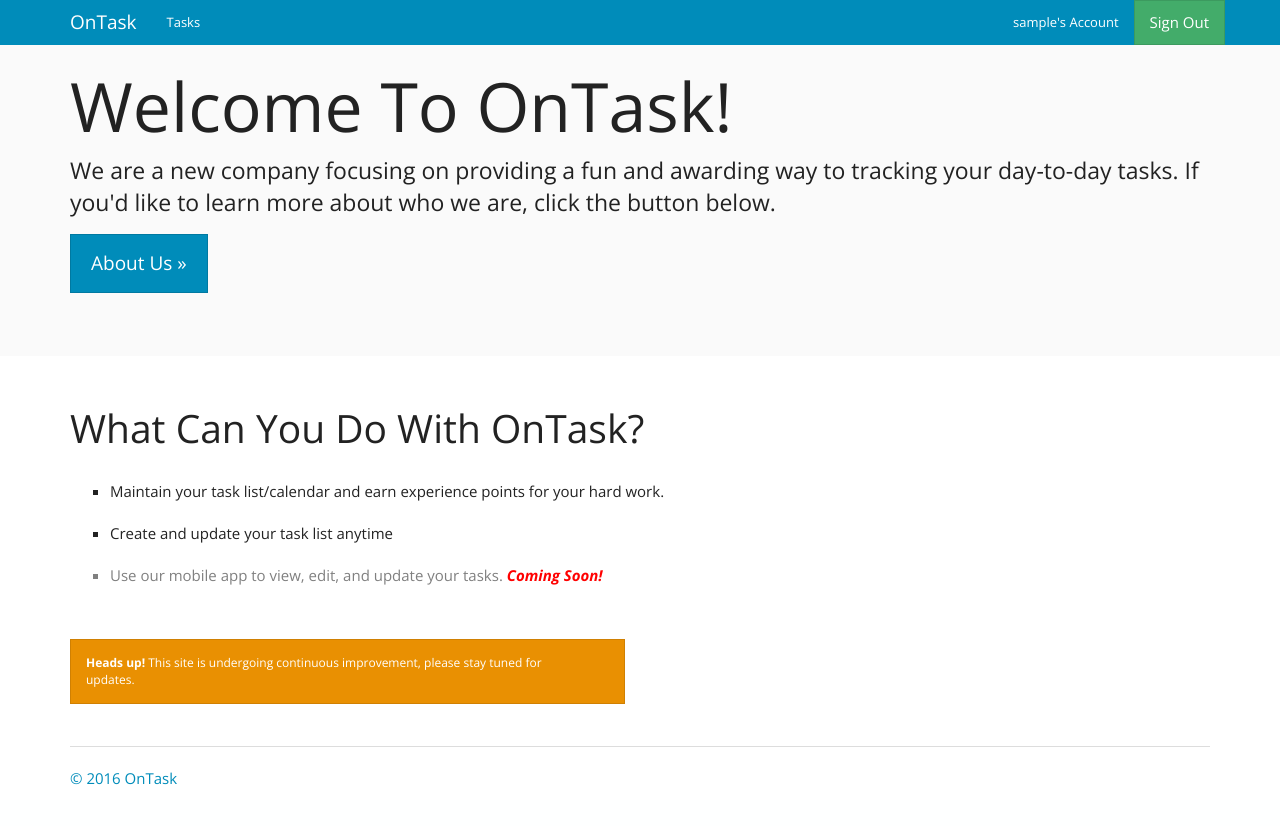
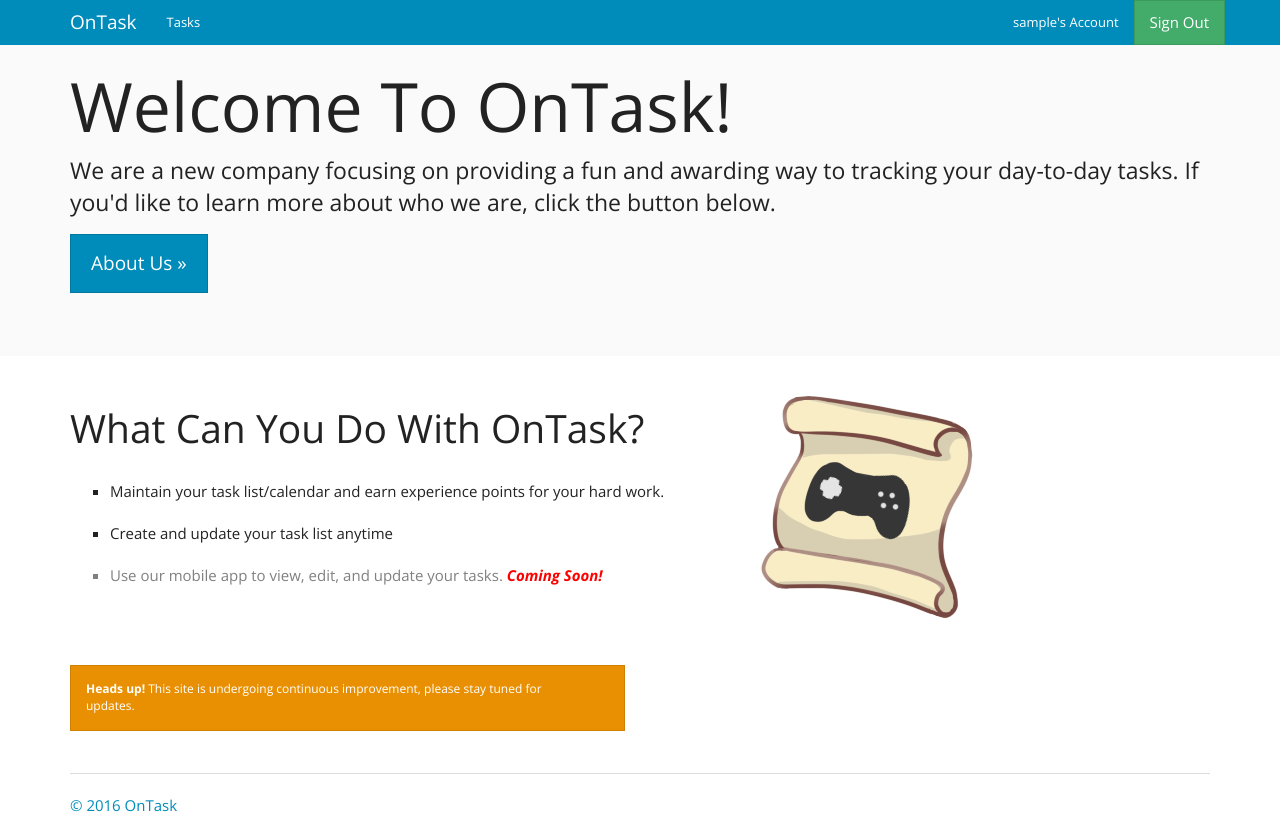
Before and after one commit to jebert142/OnTask_IpProject, a PHP site: page /home.php in a window 1280 px wide. Before the commit the page ends 785 px from the top, so only its background shows below. Run offline with PHP 8.4, Linux system fonts and the light colour scheme; the visitor is signed in with stand-in values (Sample User, id 1).

Commit message:
yada yada yada

```diff
--- a/home.php
+++ b/home.php
@@ -57,13 +57,18 @@
 
       <!--more info on the main body div-->
       <div class="row">
-        <div class="col-md-10">
+        <div class="col-md-7">
           <h1>What Can You Do With OnTask?</h1>
           <ul type="square">
           &nbsp &nbsp &nbsp &nbsp<li>Maintain your task list/calendar and earn experience points for your hard work.</li>
           &nbsp &nbsp &nbsp &nbsp<li>Create and update your task list anytime</li>
           &nbsp &nbsp &nbsp &nbsp<li style="color:#808080">Use our mobile app to view, edit, and update your tasks. <i style="color:red"><b>Coming Soon!</b></i></li>
           </ul>
+        </div>
+
+        <!--logo for website-->
+        <div class="col-md-3">
+          <img src="onTaskIcon.png" style="width:229px;height:237px;"">
         </div>
       </div>
 
```
Also changed, not shown: yourSchedule/tasksHome.php (+7 -2 lines), onTaskIcon.png (added), whatTheCalendarShouldLookLike.JPG (added).
